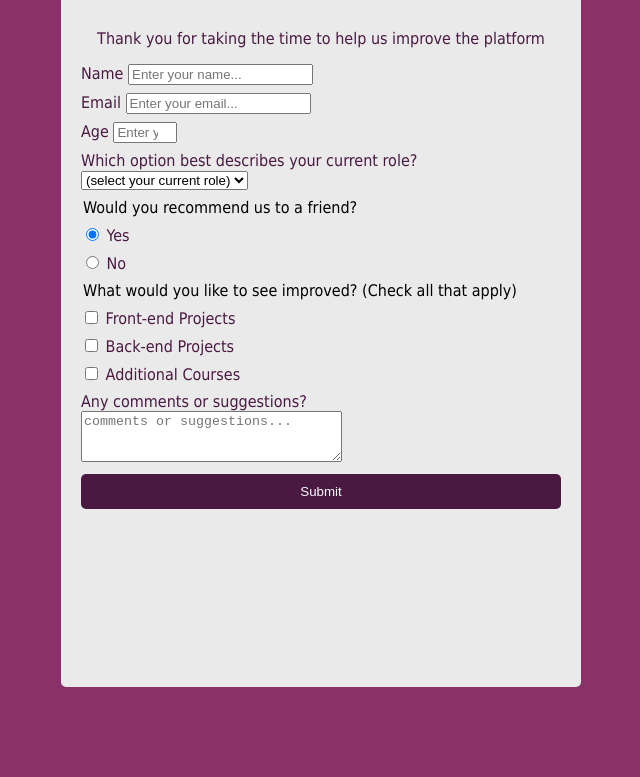
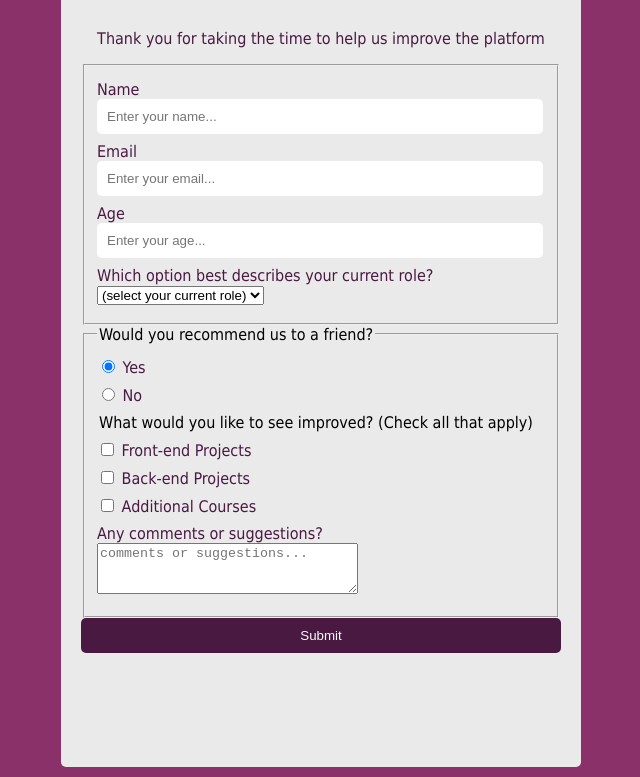
Before and after one commit to ChathurikaDissanayaka/FCC-Responsive-Web-Design-Updated, a plain HTML site: page Survey Form/index.html in a window 1280 px wide. Shown: the part 84-861 px from the top of the page, without its empty margins (319-959 px from the left). Before the commit the page ends 800 px from the top, so only its background shows below. Drawn offline with Linux system fonts and the light colour scheme.

Commit message:
Add changes

```diff
--- a/Survey Form/index.html
+++ b/Survey Form/index.html
@@ -15,12 +15,13 @@
             Thank you for taking the time to help us improve the platform
         </p>
         <form id="survey-form" action="">
-            <label for="" id="name-label">Name
-                <input type="text" id="name" placeholder="Enter your name..." required /></label>
-            <label for="" id="email-label">Email
-                <input type="email" id="email" placeholder="Enter your email..." required /></label>
-            <label for="" id="number-label">Age
-                <input type="number" id="number" min="10" max="100" placeholder="Enter your age..." /></label>
+            <fieldset>
+                <label for="name" id="name-label">Name<input class="basic-info" type="text" id="name" name="name"
+                        placeholder="Enter your name..." required /></label>
+                <label for="email" id="email-label">Email<input class="basic-info" type="email" id="email" name="" email
+                        placeholder="Enter your email..." required /></label>
+                <label for="age" id="number-label">Age<input class="basic-info" type="age" id="age" name="number"
+                        min="10" max="100" placeholder="Enter your age..." /></label>
                 <label for="dropdown">Which option best describes your current role?
                     <select id="dropdown" name="dropdown">
                         <option value="">(select your current role)</option>
@@ -29,6 +30,8 @@
                         <option value="3">Other</option>
                     </select>
                 </label>
+            </fieldset>
+            <fieldset>
                 <legend>Would you recommend us to a friend?</legend>
                 <label for="yes"><input id="yes" value="yes" name="recommendation" type="radio" checked />
                     Yes</label>
@@ -37,17 +40,20 @@
                 <legend>
                     What would you like to see improved? (Check all that apply)
                 </legend>
-            <label for="improvement1"><input type="checkbox" id="improvement1" name="improvement1" value="front-end" />
+                <label for="improvement1"><input type="checkbox" id="improvement1" name="improvement1"
+                        value="front-end" />
                     Front-end Projects</label>
-            <label for="improvement2"><input type="checkbox" id="improvement2" name="improvement2" value="back-end" />
+                <label for="improvement2"><input type="checkbox" id="improvement2" name="improvement2"
+                        value="back-end" />
                     Back-end Projects</label>
-            <label for="improvement3"><input type="checkbox" id="improvement3" name="improvement3" value="additional" />
+                <label for="improvement3"><input type="checkbox" id="improvement3" name="improvement3"
+                        value="additional" />
                     Additional Courses</label>
-
                 <label for="comments">Any comments or suggestions?
                     <textarea id="comments" name="comments" rows="3" cols="30"
                         placeholder="comments or suggestions..."></textarea>
                 </label>
+            </fieldset>
             <input id="submit" type="submit" value="Submit" />
         </form>
     </div>
--- a/Survey Form/styles.css
+++ b/Survey Form/styles.css
@@ -8,7 +8,7 @@ body{
 
 #main{
     width: 60vh;
-    height: 90vh;
+    height: 100vh;
     max-width: 500px;
     min-width: 300px;
     background-color: #eaeaea;
@@ -32,6 +32,13 @@ label {
     color: #4a1942;
   }
 
+  .basic-info{
+    width: 95%;
+    border: none;
+    border-radius: 5px;
+    padding: 10px 10px;
+  }
+
   input[type="submit"]{
     background-color: #4a1942;
     border: none;
```
Lines whose indentation alone changed are shown as unchanged.
